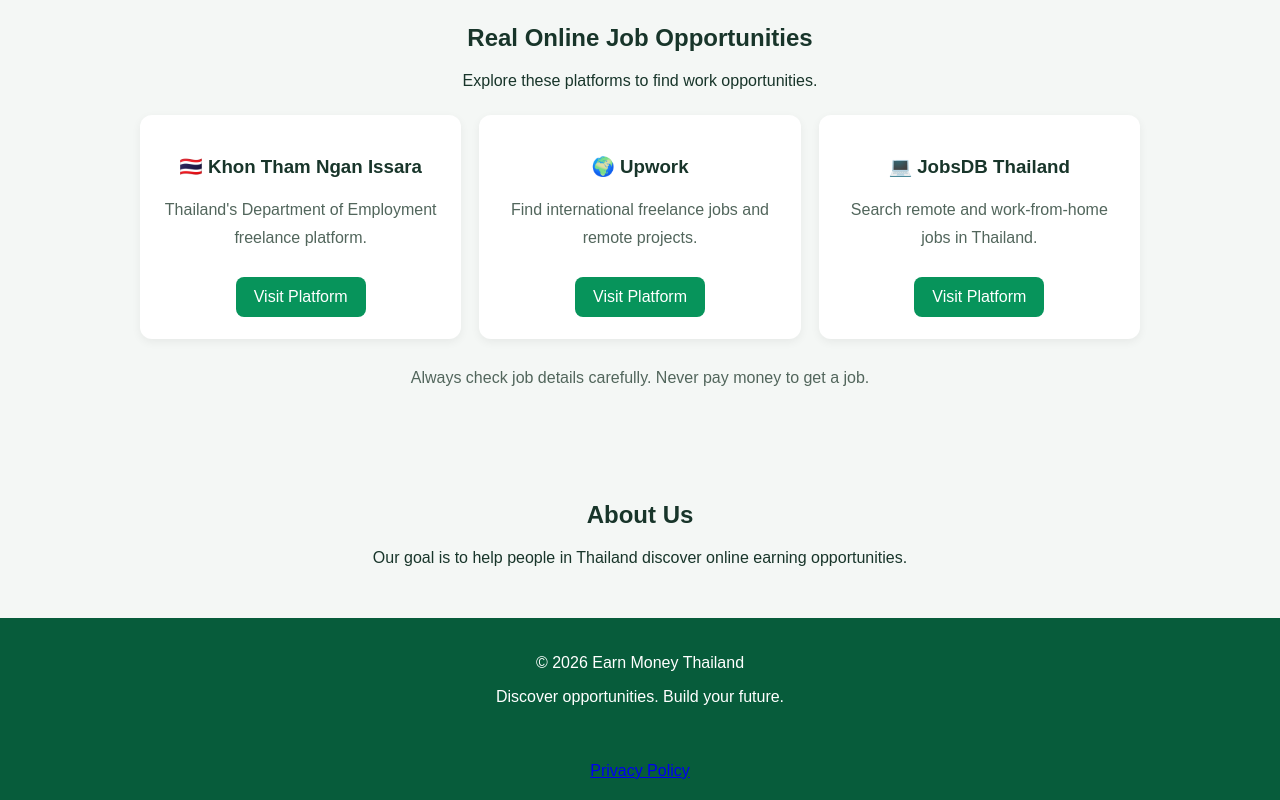
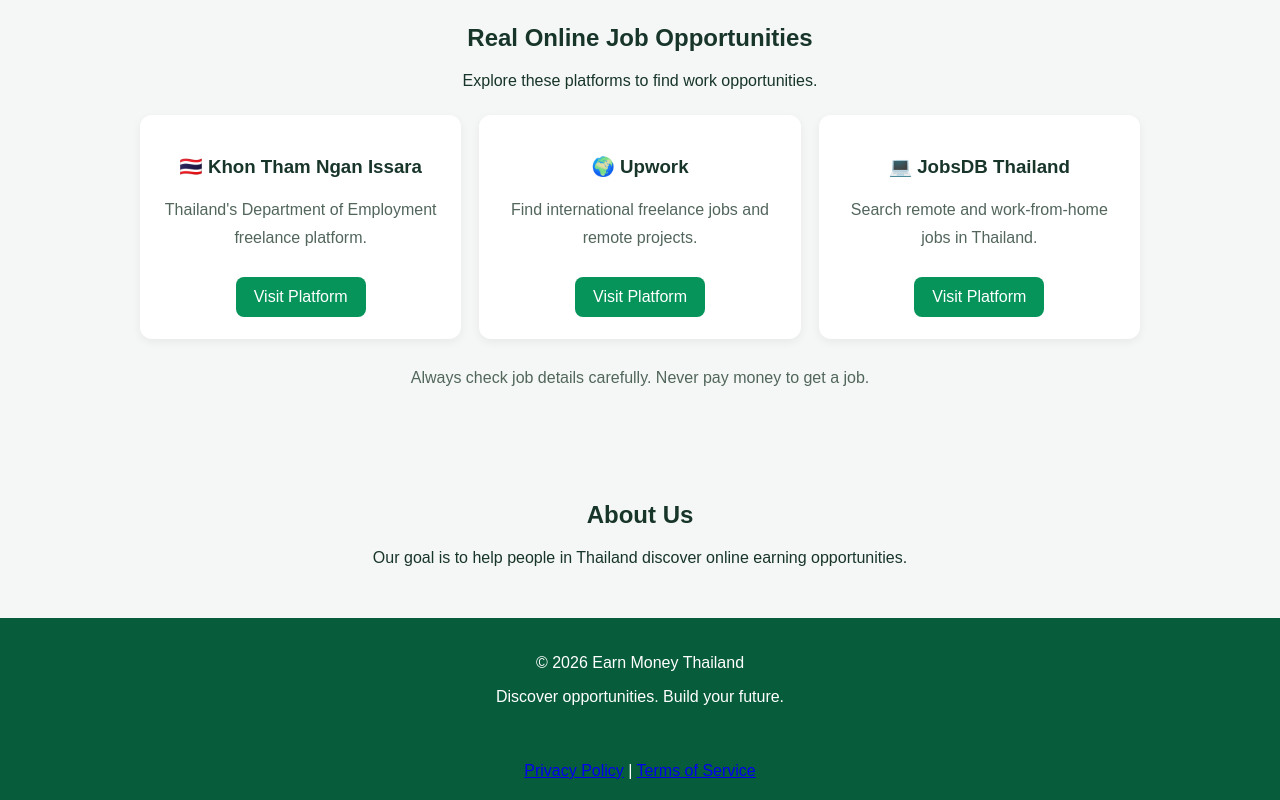
Before and after one commit to Du271-hue/-earn-money-thailand, a plain HTML site: page index.html in a window 1280 px wide. Shown: the part 1155-1955 px from the top of the page. Drawn offline with Linux system fonts and the light colour scheme.

Commit message:
Add Terms of Service link to footer

```diff
--- a/index.html
+++ b/index.html
@@ -620,6 +620,8 @@ changeLanguage();
 
 <footer style="text-align:center; padding:20px;">
   <a href="privacy.html">Privacy Policy</a>
+  |
+  <a href="terms.html">Terms of Service</a>
 </footer>
 
 </body>
```
